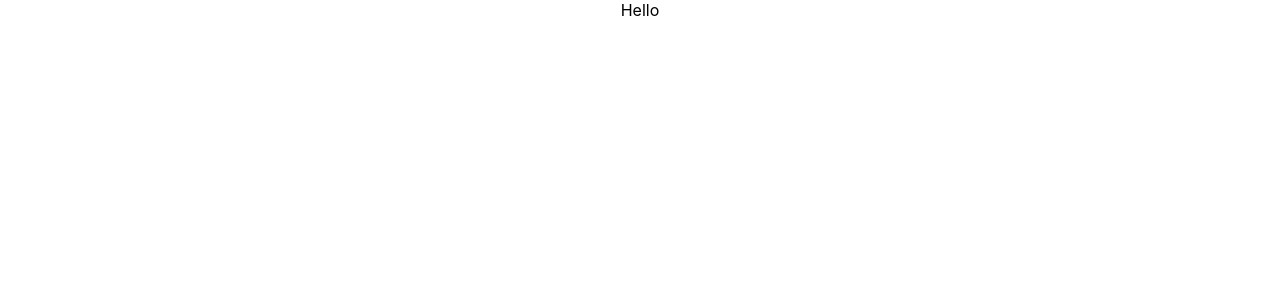
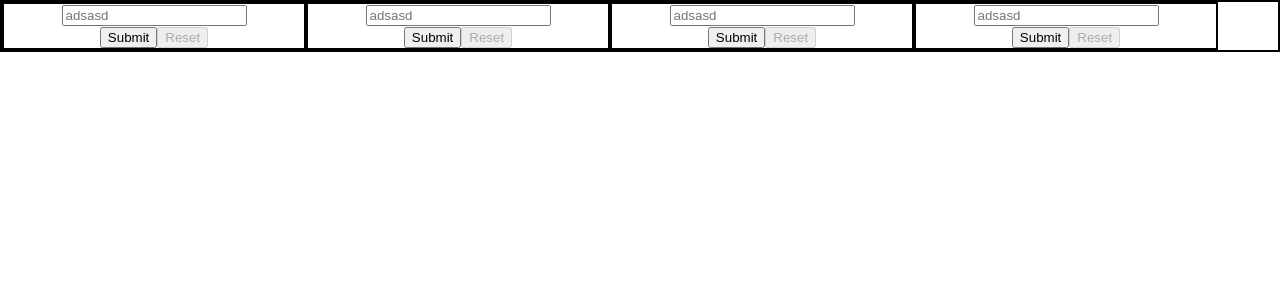
Before and after one commit to ElGuapo322/my-app-2, a React (Create React App) app: page / in a window 1280 px wide. Shown: the top 300 px of the page. Built offline with nearby package versions, Linux system fonts and the light colour scheme.

Commit message:
create columns and cards

```diff
--- a/package.json
+++ b/package.json
@@ -10,11 +10,14 @@
     "@types/node": "^12.20.15",
     "@types/react": "^17.0.11",
     "@types/react-dom": "^17.0.8",
+    "final-form": "^4.20.2",
     "react": "^17.0.2",
     "react-dom": "^17.0.2",
+    "react-final-form": "^6.5.3",
     "react-scripts": "4.0.3",
     "styled-components": "^5.3.0",
     "typescript": "^4.3.4",
+    "uuid": "^8.3.2",
     "web-vitals": "^1.1.2"
   },
   "scripts": {
@@ -40,5 +43,8 @@
       "last 1 firefox version",
       "last 1 safari version"
     ]
+  },
+  "devDependencies": {
+    "@types/uuid": "^8.3.0"
   }
 }
--- a/src/App.css
+++ b/src/App.css
@@ -36,3 +36,7 @@
     transform: rotate(360deg);
   }
 }
+.main{
+  border: 2px solid;
+  display:flex;
+}
--- a/src/App.tsx
+++ b/src/App.tsx
@@ -1,27 +1,17 @@
 import React from 'react';
 import logo from './logo.svg';
 import './App.css';
+import Column from './Components/Column/column'
+
+const titles =['TODO', 'In Progress', 'Testing', 'Done'];
 
 function App() {
   return (
     <div className="App">
-      {/* <header className="App-header">
-        <img src={logo} className="App-logo" alt="logo" />
-        <p>
-          Edit <code>src/App.tsx</code> and save to reload.
-        </p>
-        <a
-          className="App-link"
-          href="https://reactjs.org"
-          target="_blank"
-          rel="noopener noreferrer"
-        >
-          Learn React
-        </a>
-      </header> */}
-      Hello
+      <div className="main">
+      {titles.map((i)=>(<Column title ={i}/>))}
+      </div>
     </div>
   );
 }
-
 export default App;
--- /dev/null
+++ b/src/Components/Column/column.tsx
@@ -0,0 +1,82 @@
+import React, {useState} from "react"
+import '../components.css'
+import { Form, Field } from 'react-final-form'
+import {Input} from "../Input/Input"
+import { v4 as uuidv4 } from 'uuid';
+
+interface Props {
+    title: string;
+
+    }
+
+export default function Column(props:Props){
+    const [add, setAdd] = useState(false);
+    const [cards, setCards]:any = useState([]);
+    const [cardName, setCardName] = useState<{id: string; title: string}>()
+    const [countId, setCountId]:any = useState(1)
+    console.log(cards)
+
+const addBtn = () =>{
+    if (add ===false){
+    setAdd(true)
+    }else {
+        setAdd(false)
+    }
+}
+const closeBtn =() =>{
+    setAdd(false)
+}
+const inputCardName = (e: any) =>{
+    let obj ={
+        id: `${uuidv4()}`,
+        title: `${e.target.value}`
+
+    }
+    setCardName(obj);
+}
+const addCard = (v:any) =>{
+    // e.preventDefault();
+    console.log(v)
+    // setCards([...cards, cardName])
+}
+    return(
+        <div className="column">
+            {/* <div className="column-title">{props.title}</div>
+            {cards && <div>{cards.map((i:any) => <div className = "card">{i.title}</div>)}</div>}
+             {add ? (<form onSubmit={addCard}><Input onChange={inputCardName} name="Введите название"/>
+            <button type="submit" className="add-card">Добавить карточку</button>
+            <button onClick={closeBtn}>X</button></form>):(
+            <div className="add" onClick={addBtn}>+Добавить</div>)} */}
+            <Form
+      onSubmit={addCard}
+      render={({ handleSubmit, form, submitting, pristine, values }) => (
+        <form onSubmit={handleSubmit}>
+          <Field name="title" component={Input} placeholder='adsasd' />
+            {/* {({ input, meta }) => (
+              <div>
+                <label>First Name</label>
+                <input {...input} type="text" placeholder="First Name" />
+                {meta.error && meta.touched && <span>{meta.error}</span>}
+              </div>
+            )} */}
+          {/* </Field> */}
+
+          <div className="buttons">
+            <button type="submit" disabled={submitting}>
+              Submit
+            </button>
+            <button
+              type="button"
+              onClick={form.reset}
+              disabled={submitting || pristine}
+            >
+              Reset
+            </button>
+          </div>
+
+        </form>
+      )}
+    />
+        </div>
+    )
+}
--- /dev/null
+++ b/src/Components/Input/Input.tsx
@@ -0,0 +1,17 @@
+import React, {FC} from "react"
+import { FieldRenderProps } from "react-final-form"
+
+interface InputProps extends FieldRenderProps<string> {
+    placeholder?: string;
+
+    // onChange: any;
+    }
+export const Input: FC<InputProps> = ({placeholder='VVEDITE TEXT', input, meta}) => {
+    console.log(input)
+    console.log(meta)
+    return(
+        <div>
+            <input placeholder={placeholder} onChange={input.onChange} value={input.value}/>
+        </div>
+    )
+}
--- /dev/null
+++ b/src/Components/components.css
@@ -0,0 +1,6 @@
+.column{
+    border: 2px solid;
+    width:300px;
+    display:flex;
+    flex-direction:column;
+  }
```
Also changed, not shown: 1 other file (tests, documents, lock files or other folders).
